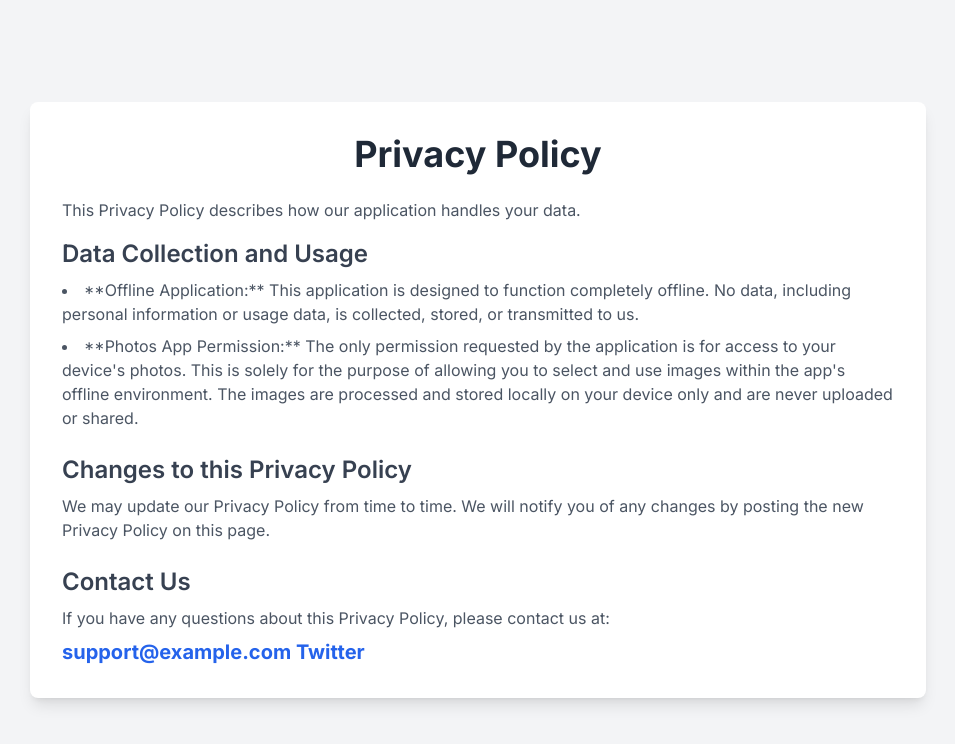
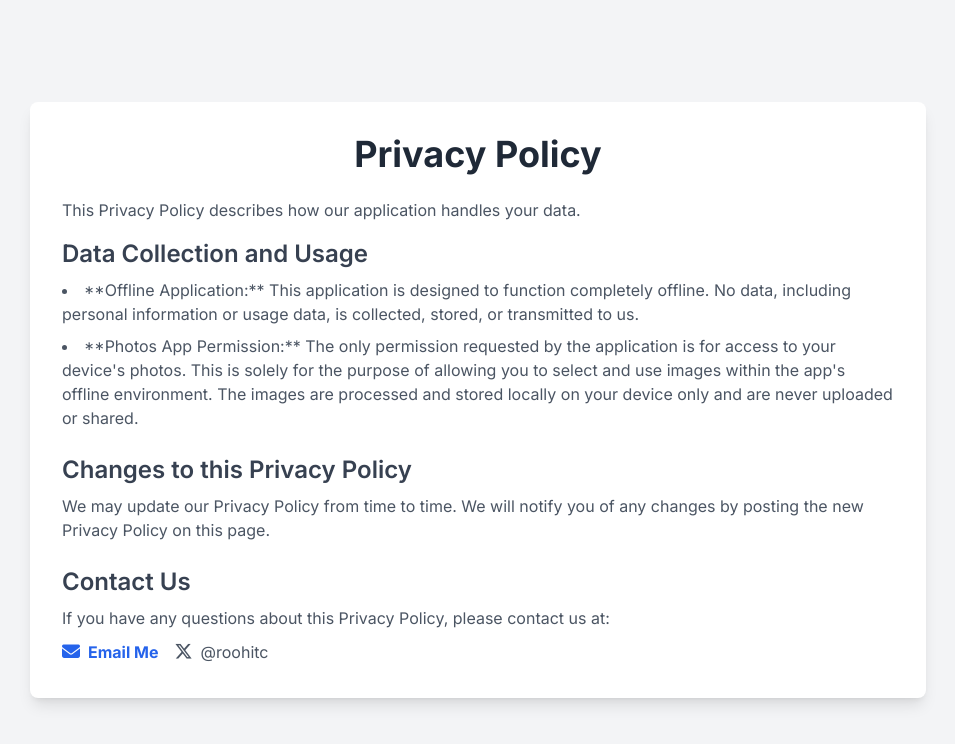
Before and after one commit to roohit1234/GriddySketch, a plain HTML site: page index.html in a window 1280 px wide. Shown: the whole page, without its empty margins (162-1117 px from the left). Drawn offline with nearby package versions, Linux system fonts and the light colour scheme.

Commit message:
Update index.html
updated with icons

```diff
--- a/index.html
+++ b/index.html
@@ -6,6 +6,7 @@
     <title>Privacy Policy</title>
     <script src="https://cdn.tailwindcss.com"></script>
     <link href="https://fonts.googleapis.com/css2?family=Inter:wght@400;500;600;700&display=swap" rel="stylesheet">
+    <link rel="stylesheet" href="https://cdnjs.cloudflare.com/ajax/libs/font-awesome/6.5.2/css/all.min.css">
     <style>
         body {
             font-family: 'Inter', sans-serif;
@@ -49,9 +50,18 @@
             <p class="text-gray-600 mb-2 text-sm md:text-base">
                 If you have any questions about this Privacy Policy, please contact us at:
             </p>
-            <div class="font-bold text-blue-600 text-lg md:text-xl">
-                <a href="mailto:roohit1234@gmail.com">support@example.com</a>
-                <a href="x.com/roohitc">Twitter</a>
+            <div class="flex items-center gap-4 mt-2">
+                <!-- Email Link with Icon -->
+                <a href="mailto:roohit1234@gmail.com" class="flex items-center gap-2 text-blue-600 hover:text-blue-800 font-bold transition-colors">
+                    <i class="fas fa-envelope text-lg"></i>
+                    <span>Email Me</span>
+                </a>
+
+                <!-- Twitter Link with Icon -->
+                <a href="https://x.com/roohitc" target="_blank" class="flex items-center gap-2 text-gray-600 hover:text-gray-800 transition-colors">
+                    <i class="fa-brands fa-x-twitter text-lg"></i>
+                    <span>@roohitc</span>
+                </a>
             </div>
         </div>
 
```
